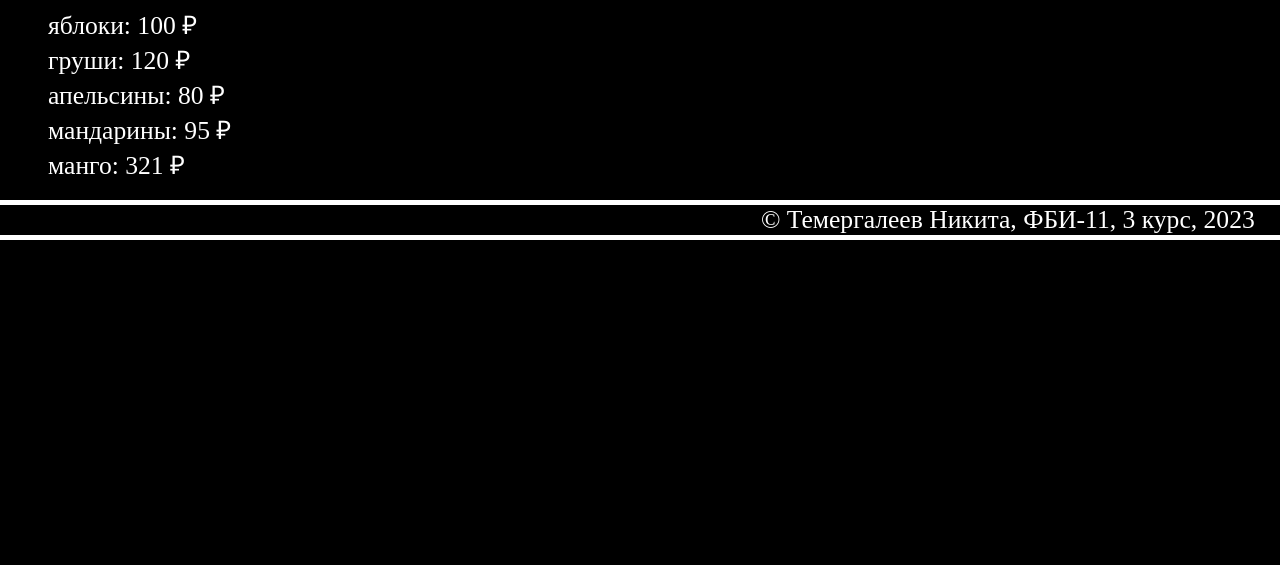
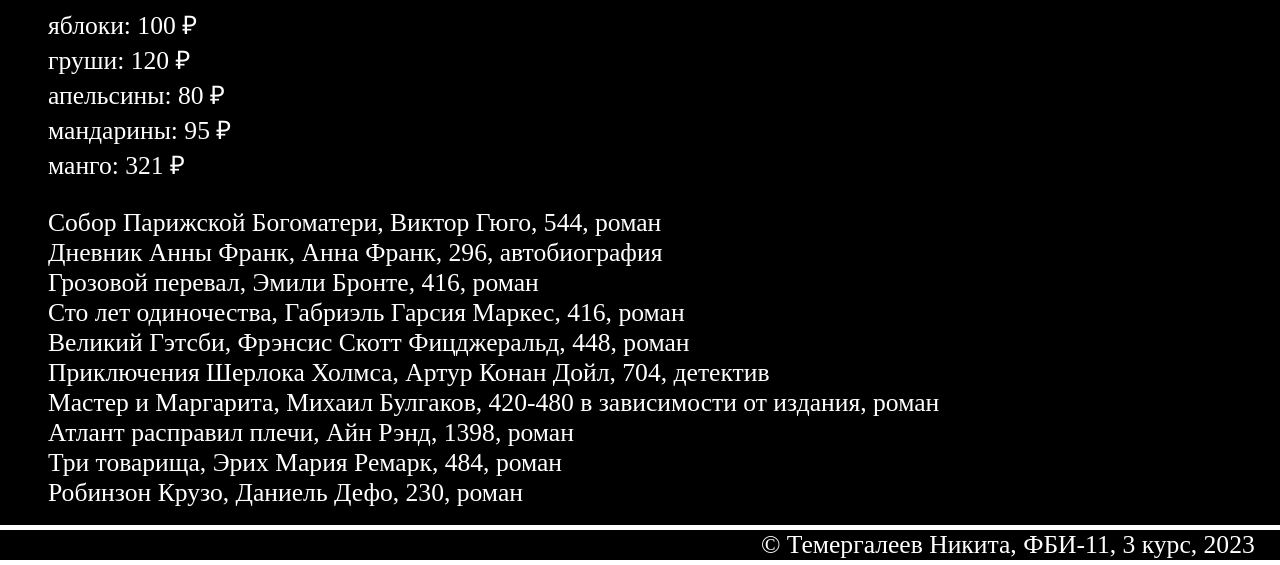
Before and after one commit to Wonderwol/WEB-PROGRAMMING-LABS-2, a Flask app: page /lab2/example in a window 1280 px wide. Shown: the part 263-828 px from the top of the page. Before the commit the page ends 503 px from the top, so only its background shows below. Run offline with Flask 3, Linux system fonts and the light colour scheme.

Commit message:
Книги

```diff
--- a/app.py
+++ b/app.py
@@ -149,7 +149,21 @@ def example():
         {'name': 'мандарины', 'price': 95},
         {'name': 'манго', 'price': 321}
     ]
+
+    books = [
+        {'name': 'Собор Парижской Богоматери', 'author': 'Виктор Гюго', 'pages': 544, 'genre': 'роман'},
+        {'name': 'Дневник Анны Франк', 'author': 'Анна Франк', 'pages': 296, 'genre': 'автобиография'},
+        {'name': 'Грозовой перевал', 'author': 'Эмили Бронте', 'pages': 416, 'genre': 'роман'},
+        {'name': 'Сто лет одиночества', 'author': 'Габриэль Гарсия Маркес', 'pages': 416, 'genre': 'роман'},
+        {'name': 'Великий Гэтсби', 'author': 'Фрэнсис Скотт Фицджеральд', 'pages': 448, 'genre': 'роман'},
+        {'name': 'Приключения Шерлока Холмса', 'author': 'Артур Конан Дойл', 'pages': 704, 'genre': 'детектив'},
+        {'name': 'Мастер и Маргарита', 'author': 'Михаил Булгаков', 'pages': '420-480 в зависимости от издания', 'genre': 'роман'},
+        {'name': 'Атлант расправил плечи', 'author': 'Айн Рэнд', 'pages': 1398, 'genre': 'роман'},
+        {'name': 'Три товарища', 'author': 'Эрих Мария Ремарк', 'pages': 484, 'genre': 'роман'},
+        {'name': 'Робинзон Крузо', 'author': 'Даниель Дефо', 'pages': 230, 'genre': 'роман'}
+    ]
     return render_template('example.html', name=name,
                             lab_num=lab_num,
                             course_num=course_num,
-                            group=group, fruits=fruits)
+                            group=group, fruits=fruits,
+                            books=books)
--- a/templates/example.html
+++ b/templates/example.html
@@ -21,6 +21,12 @@
         <ul>
             {% for f in fruits %}
             <li>{{ f.name }}: {{ f.price }} &#x20bd</li>
+            {% endfor %}
+        </ul>
+
+        <ul>
+            {% for b in books %}
+            <li>{{ b.name }}, {{ b.author }}, {{ b.pages }}, {{ b.genre }}</li>
             {% endfor %}
         </ul>
     </main>
```
